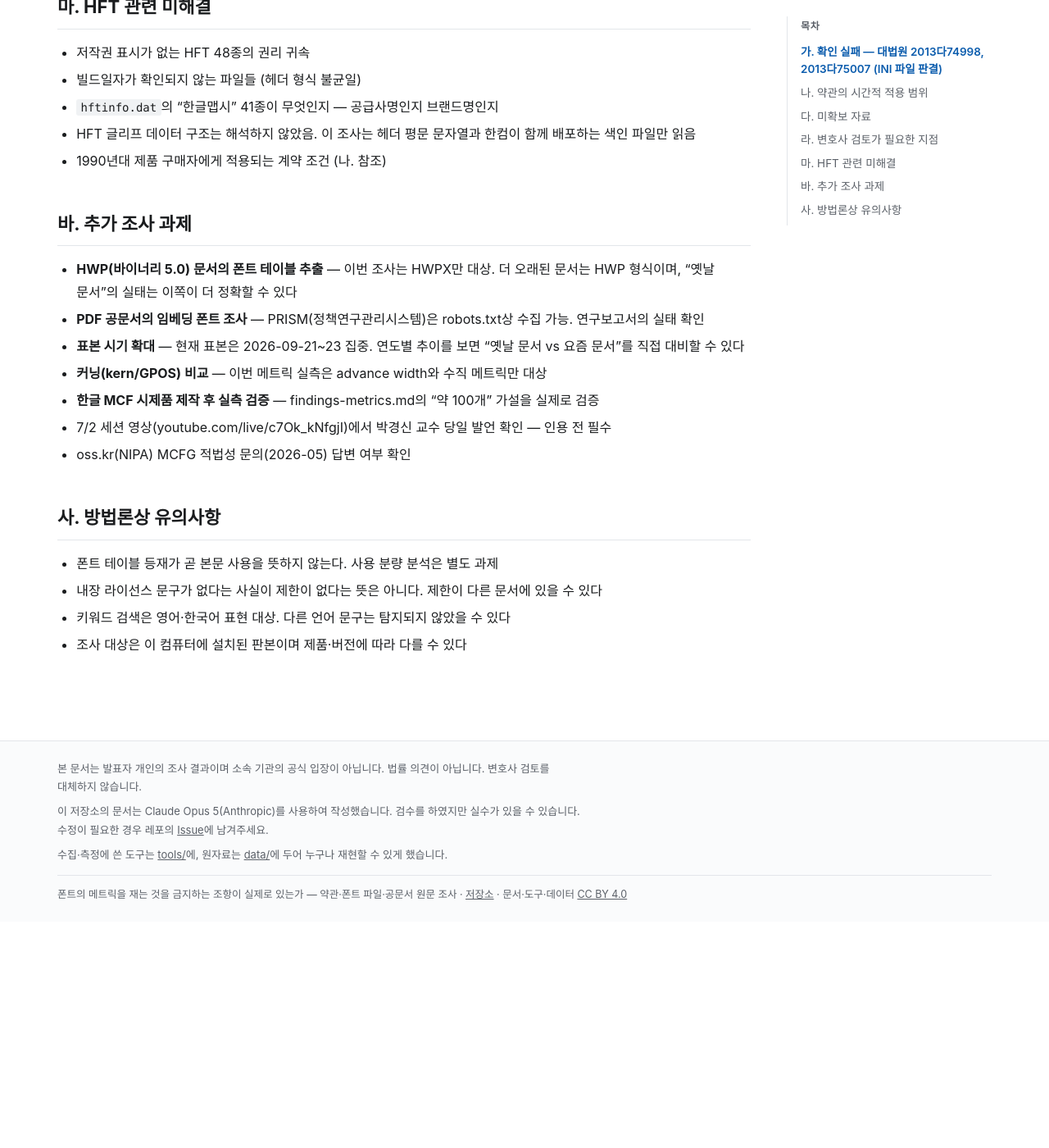
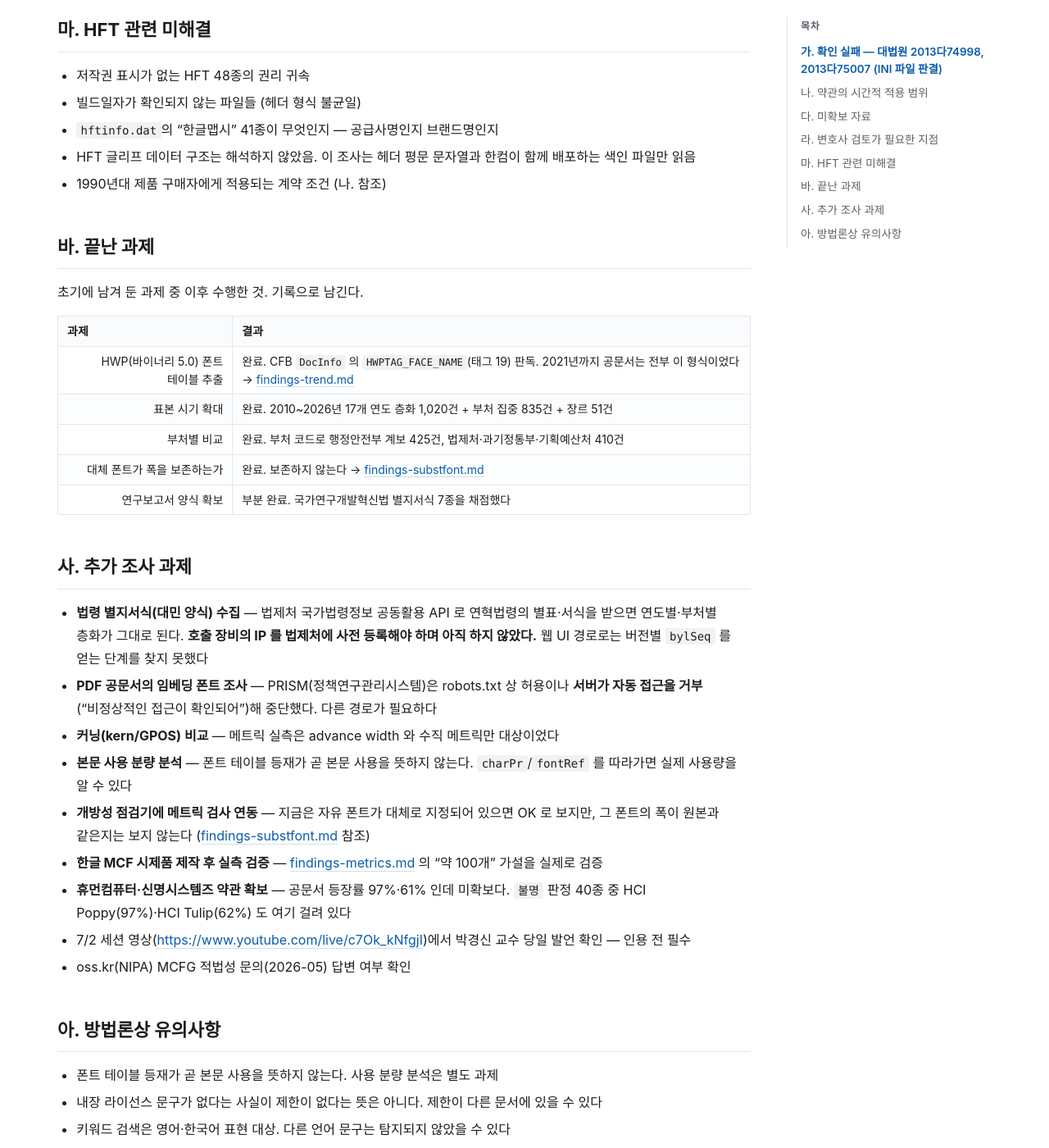
Before and after one commit to msjang/krigf26-font-eula-survey, a Jekyll site: the page built from open-questions.md, in a window 1280 px wide and 1400 px high, scrolled down 1689 px. Shown: the whole window at 82% size. Built offline with Jekyll 4.4.1, drawn with Linux system fonts in a browser that asks for light colours; our own code applies the rules of GitHub Pages for plain Markdown files; before the commit the page ends 2813 px from its top, so only the background shows below that; some of the changed text lies outside the part shown.

Commit message:
correct(open-questions): 이미 수행한 과제가 남은 과제로 적혀 있던 것 정정
표본을 넓히고 도구를 늘린 뒤 이 문서를 갱신하지 않아, 끝난 일이 계속
'추가 조사 과제' 에 남아 있었다. PRISM 상태 서술도 틀렸다.

- '바. 끝난 과제' 절을 새로 만들어 수행한 다섯 건을 결과와 함께 옮겼다
  HWP 바이너리 판독 / 표본 시기 확대 / 부처별 비교 /
  대체 폰트 폭 보존 여부 / 연구보고서 양식 확보(부분)
- 'PRISM 은 robots.txt 상 수집 가능' 을 철회했다. robots 는 허용하나
  서버가 자동 접근을 거부해 중단했다
- '표본은 2026-09-21~23 집중' 철회. 지금은 2010~2026년 층화 표본이다
- 남은 과제에 실제로 막힌 지점을 적었다 — 법제처 API 의 IP 사전 등록,
  본문 사용 분량 분석, 개방성 점검기의 메트릭 검사 연동,
  휴먼컴퓨터·신명시스템즈 약관 미확보
- 문체부 서체 항목에 공개 고지와 fsType 이 어긋난다는 점을 명시했다
- 방법론 유의사항에 부처·시기 교란과 robots 제외 범위를 추가했다
- 최종 갱신일 2026-09-24 -> 2026-09-29

Co-Authored-By: Claude <noreply@anthropic.com>

```diff
--- a/open-questions.md
+++ b/open-questions.md
@@ -32,7 +32,7 @@
   - 공문서 실측상 **휴먼컴퓨터(휴먼명조 97%)와 신명시스템즈(신명조 계열 61%)** 가 우선순위
 - Microsoft Windows 폰트 EULA 본문, Monotype 데스크톱 라이선스 계약서 전문
 - KoPub World 라이선스 (공문서 대체 목록에 KoPub 계열이 등장함)
-- 문체부 서체가 fsType=2(Restricted License)로 배포되는 경위
+- 문체부 서체가 fsType=2(Restricted License)로 배포되는 경위 — 공개 고지는 "출처를 밝히고 자유롭게 활용" 인데 파일의 임베딩 비트가 이와 어긋난다
 
 ## 라. 변호사 검토가 필요한 지점
 
@@ -52,19 +52,35 @@
 - HFT 글리프 데이터 구조는 해석하지 않았음. 이 조사는 헤더 평문 문자열과 한컴이 함께 배포하는 색인 파일만 읽음
 - 1990년대 제품 구매자에게 적용되는 계약 조건 (나. 참조)
 
-## 바. 추가 조사 과제
+## 바. 끝난 과제
 
-- **HWP(바이너리 5.0) 문서의 폰트 테이블 추출** — 이번 조사는 HWPX만 대상. 더 오래된 문서는 HWP 형식이며, "옛날 문서"의 실태는 이쪽이 더 정확할 수 있다
-- **PDF 공문서의 임베딩 폰트 조사** — PRISM(정책연구관리시스템)은 robots.txt상 수집 가능. 연구보고서의 실태 확인
-- **표본 시기 확대** — 현재 표본은 2026-09-21~23 집중. 연도별 추이를 보면 "옛날 문서 vs 요즘 문서"를 직접 대비할 수 있다
-- **커닝(kern/GPOS) 비교** — 이번 메트릭 실측은 advance width와 수직 메트릭만 대상
-- **한글 MCF 시제품 제작 후 실측 검증** — findings-metrics.md의 "약 100개" 가설을 실제로 검증
-- 7/2 세션 영상(youtube.com/live/c7Ok_kNfgjI)에서 박경신 교수 당일 발언 확인 — 인용 전 필수
+초기에 남겨 둔 과제 중 이후 수행한 것. 기록으로 남긴다.
+
+| 과제 | 결과 |
+|---|---|
+| HWP(바이너리 5.0) 폰트 테이블 추출 | 완료. CFB `DocInfo` 의 `HWPTAG_FACE_NAME`(태그 19) 판독. 2021년까지 공문서는 전부 이 형식이었다 → [findings-trend.md](findings-trend.md) |
+| 표본 시기 확대 | 완료. 2010~2026년 17개 연도 층화 1,020건 + 부처 집중 835건 + 장르 51건 |
+| 부처별 비교 | 완료. 부처 코드로 행정안전부 계보 425건, 법제처·과기정통부·기획예산처 410건 |
+| 대체 폰트가 폭을 보존하는가 | 완료. 보존하지 않는다 → [findings-substfont.md](findings-substfont.md) |
+| 연구보고서 양식 확보 | 부분 완료. 국가연구개발혁신법 별지서식 7종을 채점했다 |
+
+## 사. 추가 조사 과제
+
+- **법령 별지서식(대민 양식) 수집** — 법제처 국가법령정보 공동활용 API 로 연혁법령의 별표·서식을 받으면 연도별·부처별 층화가 그대로 된다. **호출 장비의 IP 를 법제처에 사전 등록해야 하며 아직 하지 않았다.** 웹 UI 경로로는 버전별 `bylSeq` 를 얻는 단계를 찾지 못했다
+- **PDF 공문서의 임베딩 폰트 조사** — PRISM(정책연구관리시스템)은 robots.txt 상 허용이나 **서버가 자동 접근을 거부**("비정상적인 접근이 확인되어")해 중단했다. 다른 경로가 필요하다
+- **커닝(kern/GPOS) 비교** — 메트릭 실측은 advance width 와 수직 메트릭만 대상이었다
+- **본문 사용 분량 분석** — 폰트 테이블 등재가 곧 본문 사용을 뜻하지 않는다. `charPr`/`fontRef` 를 따라가면 실제 사용량을 알 수 있다
+- **개방성 점검기에 메트릭 검사 연동** — 지금은 자유 폰트가 대체로 지정되어 있으면 OK 로 보지만, 그 폰트의 폭이 원본과 같은지는 보지 않는다 ([findings-substfont.md](findings-substfont.md) 참조)
+- **한글 MCF 시제품 제작 후 실측 검증** — [findings-metrics.md](findings-metrics.md) 의 "약 100개" 가설을 실제로 검증
+- **휴먼컴퓨터·신명시스템즈 약관 확보** — 공문서 등장률 97%·61% 인데 미확보다. `불명` 판정 40종 중 HCI Poppy(97%)·HCI Tulip(62%) 도 여기 걸려 있다
+- 7/2 세션 영상(<https://www.youtube.com/live/c7Ok_kNfgjI>)에서 박경신 교수 당일 발언 확인 — 인용 전 필수
 - oss.kr(NIPA) MCFG 적법성 문의(2026-05) 답변 여부 확인
 
-## 사. 방법론상 유의사항
+## 아. 방법론상 유의사항
 
 - 폰트 테이블 등재가 곧 본문 사용을 뜻하지 않는다. 사용 분량 분석은 별도 과제
 - 내장 라이선스 문구가 없다는 사실이 제한이 없다는 뜻은 아니다. 제한이 다른 문서에 있을 수 있다
 - 키워드 검색은 영어·한국어 표현 대상. 다른 언어 문구는 탐지되지 않았을 수 있다
 - 조사 대상은 이 컴퓨터에 설치된 판본이며 제품·버전에 따라 다를 수 있다
+- 연도 층화 표본에서는 부처명이 시기와 교란되어 있다. 부처 비교는 부처 코드로 따로 모은 표본으로만 해야 한다
+- robots.txt 가 수집을 막는 곳(정보공개포털·NTIS·정부24)은 수집하지 않았다. 따라서 원문 공문서(기안문)와 민원 서식은 이 조사에 없다
```
Also changed, not shown: other parts of open-questions.md (+1 -1 lines).
